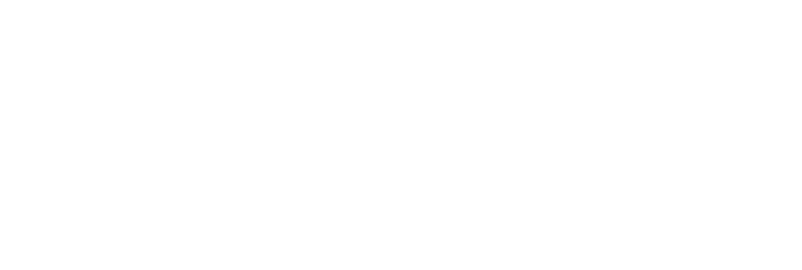
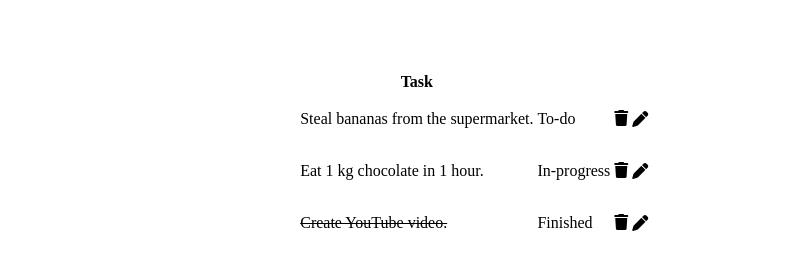
Before and after one commit to NicolasTamareg/ntnsmile, a Vue app: page /profil in a window 1280 px wide. Shown: the part 442-712 px from the top of the page, without its empty margins (0-802 px from the left). Built offline with nearby package versions, Linux system fonts and the light colour scheme.

Commit message:
add list

```diff
--- a/src/components/ProfilPage.vue
+++ b/src/components/ProfilPage.vue
@@ -1,26 +1,88 @@
 <script>
   export default {
+  name: "HelloWorld",
+  props: {
+    msg: String,
+  },
 
   data() {
     return {
-                newTask: "",
-                taskList: [],
+      task: "",
+      editedTask: null,
+      statuses: ["to-do", "in-progress", "finished"],
+
+      /* Status could be: 'to-do' / 'in-progress' / 'finished' */
+      tasks: [
+        {
+          name: "Steal bananas from the supermarket.",
+          status: "to-do",
+        },
+        {
+          name: "Eat 1 kg chocolate in 1 hour.",
+          status: "in-progress",
+        },
+        {
+          name: "Create YouTube video.",
+          status: "finished",
+        },
+      ],
     };
   },
+
   methods: {
-            addTask: function () {
-                if (this.newTask === "") {
-                    return;
+    /**
+     * Capitalize first character
+     */
+    capitalizeFirstChar(str) {
+      return str.charAt(0).toUpperCase() + str.slice(1);
+    },
+
+    /**
+     * Change status of task by index
+     */
+    changeStatus(index) {
+      let newIndex = this.statuses.indexOf(this.tasks[index].status);
+      if (++newIndex > 2) newIndex = 0;
+      this.tasks[index].status = this.statuses[newIndex];
+    },
+
+    /**
+     * Deletes task by index
+     */
+    deleteTask(index) {
+      this.tasks.splice(index, 1);
+    },
+
+    /**
+     * Edit task
+     */
+    editTask(index) {
+      this.task = this.tasks[index].name;
+      this.editedTask = index;
+    },
+
+    /**
+     * Add / Update task
+     */
+    submitTask() {
+      if (this.task.length === 0) return;
+
+      /* We need to update the task */
+      if (this.editedTask != null) {
+        this.tasks[this.editedTask].name = this.task;
+        this.editedTask = null;
+      } else {
+        /* We need to add new task */
+        this.tasks.push({
+          name: this.task,
+          status: "todo",
+        });
       }
-                const newTask = {
-                    text: this.newTask,
-                    status: "todo",
+
+      this.task = "";
+    },
+  },
 };
-                this.taskList.push(newTask);
-                this.newTask = "";
-            }
-        },
-}
 </script>
 
 
@@ -35,9 +97,48 @@ export default {
         </div>
         <div class="mini-titre">
         </div>
-        <ul>
-            {{newTask}}
-        </ul>
+        <table class="table table-bordered mt-5">
+      <thead>
+        <tr>
+          <th scope="col">Task</th>
+          <!-- <th scope="col" style="width: 120px">Status</th>
+          <th scope="col" class="text-center">#</th>
+          <th scope="col" class="text-center">#</th> -->
+        </tr>
+      </thead>
+      <tbody>
+        <tr v-for="(task, index) in tasks" :key="index">
+          <td>
+            <span :class="{ 'line-through': task.status === 'finished' }">
+              {{ task.name }}
+            </span>
+          </td>
+          <td>
+            <span
+              class="pointer noselect"
+              @click="changeStatus(index)"
+              :class="{
+                'text-danger': task.status === 'to-do',
+                'text-success': task.status === 'finished',
+                'text-warning': task.status === 'in-progress',
+              }"
+            >
+              {{ capitalizeFirstChar(task.status) }}
+            </span>
+          </td>
+          <td class="text-center">
+            <div @click="deleteTask(index)">
+              <span class="fa fa-trash pointer"></span>
+            </div>
+          </td>
+          <td class="text-center">
+            <div @click="editTask(index)">
+              <p class="fa fa-pen pointer"></p>
+            </div>
+          </td>
+        </tr>
+      </tbody>
+    </table>
     </div>
 </template>
 
@@ -69,4 +170,24 @@ ul{
 .mini-titre{
     text-align: center;
 }
+
+
+
+
+.pointer {
+  cursor: pointer;
+}
+.noselect {
+  -webkit-touch-callout: none; /* iOS Safari */
+  -webkit-user-select: none; /* Safari */
+  -khtml-user-select: none; /* Konqueror HTML */
+  -moz-user-select: none; /* Old versions of Firefox */
+  -ms-user-select: none; /* Internet Explorer/Edge */
+  user-select: none; /* Non-prefixed version, currently
+                                  supported by Chrome, Edge, Opera and Firefox */
+}
+.line-through {
+  text-decoration: line-through;
+}
+
 </style>
```
Lines whose indentation alone changed are shown as unchanged.
